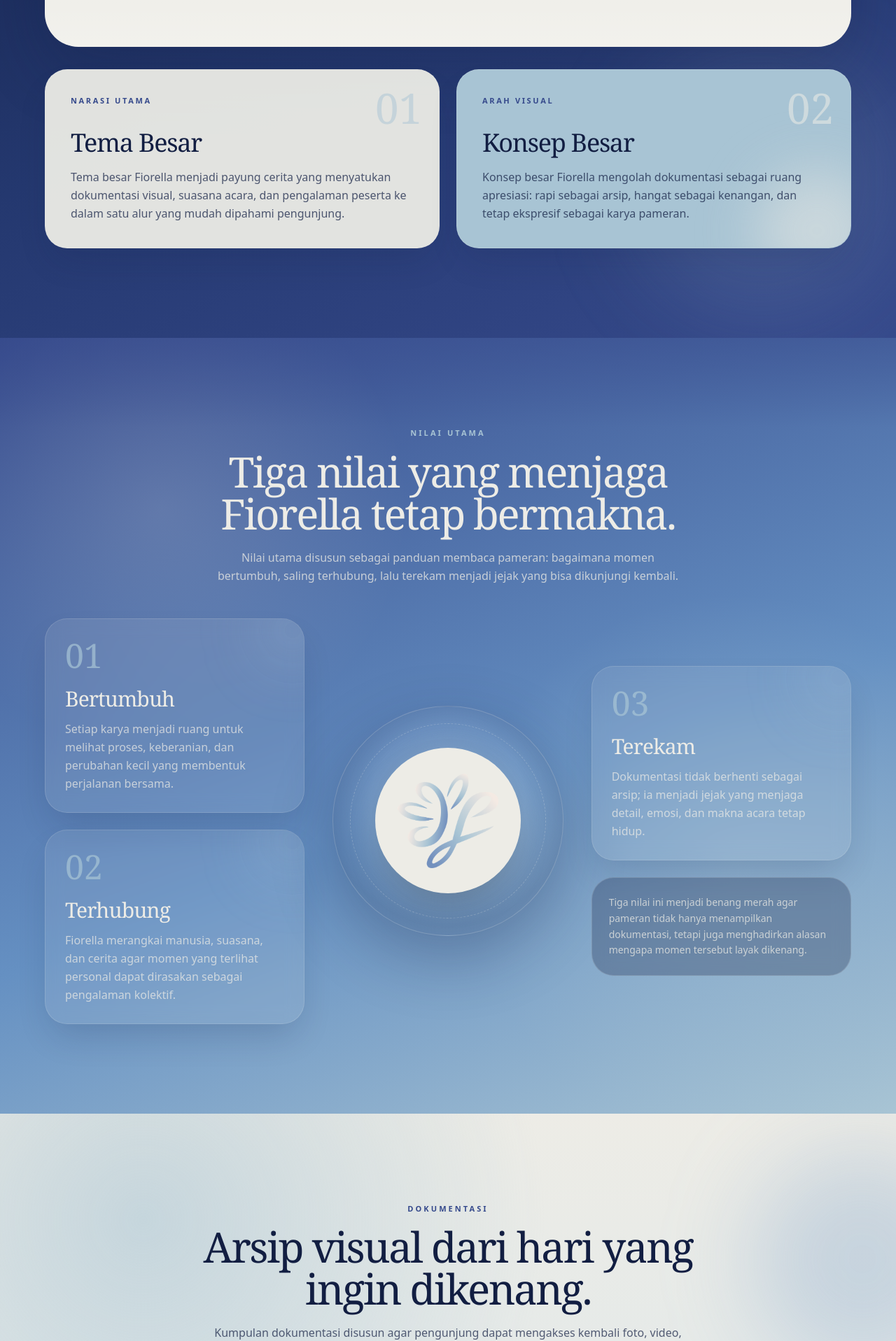
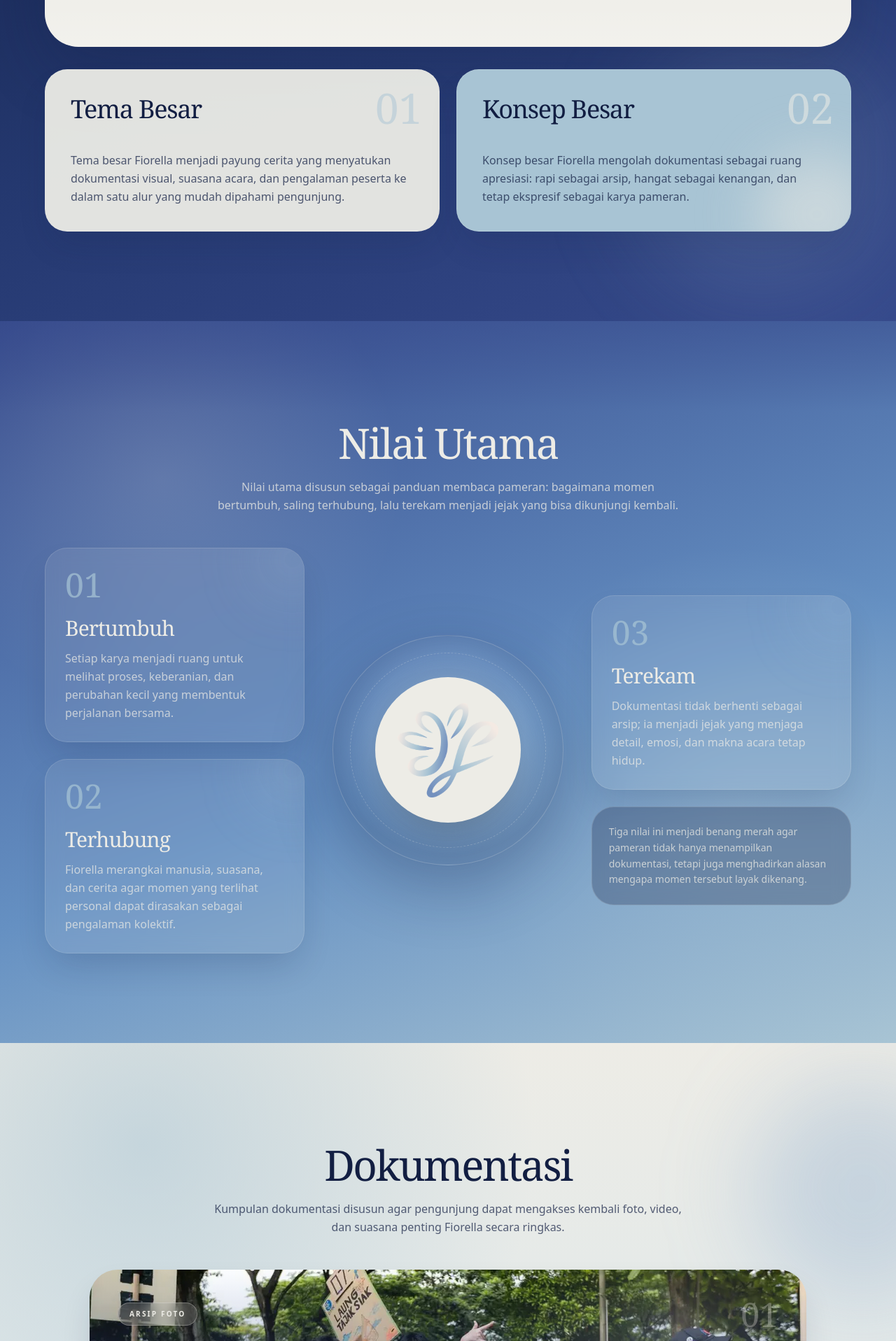
Before and after one commit to gisellavika2-dot/pameran-fiorella, a Next.js app: page /tentang-fiorella in a window 1280 px wide. Shown: the part 583-2500 px from the top of the page at 70% size. Built offline with nearby package versions, Linux system fonts and the light colour scheme.

Commit message:
benerin margin logo di home

```diff
--- a/src/app/(pages)/tentang-fiorella/page.tsx
+++ b/src/app/(pages)/tentang-fiorella/page.tsx
@@ -277,12 +277,10 @@
               <div className="absolute right-6 top-6 font-serif text-6xl leading-none text-[#A8C4D4]/50">
                 01
               </div>
-              <p className="mb-8 text-[11px] font-bold uppercase tracking-[0.24em] text-[#364A8C]">
-                Narasi Utama
-              </p>
               <h2 className="font-serif text-3xl font-normal tracking-[-0.035em] text-[#121E42] md:text-4xl">
                 Tema Besar
               </h2>
+              <br></br>
               <p className="mt-4 text-sm leading-relaxed text-[#121E42]/72 md:text-base">
                 Tema besar Fiorella menjadi payung cerita yang menyatukan dokumentasi visual, suasana acara, dan pengalaman peserta ke dalam satu alur yang mudah dipahami pengunjung.
               </p>
@@ -293,12 +291,10 @@
               <div className="absolute right-6 top-6 font-serif text-6xl leading-none text-[#EDECE6]/55">
                 02
               </div>
-              <p className="mb-8 text-[11px] font-bold uppercase tracking-[0.24em] text-[#364A8C]">
-                Arah Visual
-              </p>
               <h2 className="font-serif text-3xl font-normal tracking-[-0.035em] text-[#121E42] md:text-4xl">
                 Konsep Besar
               </h2>
+              <br></br>
               <p className="relative mt-4 text-sm leading-relaxed text-[#121E42]/72 md:text-base">
                 Konsep besar Fiorella mengolah dokumentasi sebagai ruang apresiasi: rapi sebagai arsip, hangat sebagai kenangan, dan tetap ekspresif sebagai karya pameran.
               </p>
@@ -311,8 +307,8 @@
         <div className="pointer-events-none absolute inset-x-0 top-0 h-32 bg-gradient-to-b from-[#364A8C]/45 to-transparent" />
         <div className="relative z-10 mx-auto max-w-6xl">
           <SectionHeader
-            eyebrow="Nilai Utama"
-            title="Tiga nilai yang menjaga Fiorella tetap bermakna."
+            eyebrow=""
+            title="Nilai Utama"
             description="Nilai utama disusun sebagai panduan membaca pameran: bagaimana momen bertumbuh, saling terhubung, lalu terekam menjadi jejak yang bisa dikunjungi kembali."
           />
 
@@ -324,8 +320,8 @@
         <div className="pointer-events-none absolute -right-28 top-12 h-80 w-80 rounded-full bg-[#6590C2]/25 blur-3xl" />
         <div className="relative z-10 mx-auto max-w-5xl">
           <SectionHeader
-            eyebrow="Dokumentasi"
-            title="Arsip visual dari hari yang ingin dikenang."
+            eyebrow=""
+            title="Dokumentasi"
             description="Kumpulan dokumentasi disusun agar pengunjung dapat mengakses kembali foto, video, dan suasana penting Fiorella secara ringkas."
             dark
           />
--- a/src/app/page.tsx
+++ b/src/app/page.tsx
@@ -1,5 +1,3 @@
-// src/app/page.tsx
-
 import Image from "next/image";
 import Link from "next/link";
 import { divisions } from "@/data/divisions";
@@ -19,18 +17,39 @@
       <section className="hero-section">
         <div className="hero-ornament hero-ornament-one" />
         <div className="hero-ornament hero-ornament-two" />
-        <div className="hero-card">
-          <div className="hero-mark">
-            <Image src="/figma/fiorella-blue.png" alt="Fiorella" width={318} height={426} priority />
+
+        {/* Kartu Hero dengan tata letak flex sejajar dan simetris */}
+        <div className="hero-card flex flex-col items-center justify-center gap-8 p-8 md:flex-row md:gap-12 md:p-14">
+          <div className="hero-mark flex shrink-0 items-center justify-center">
+            <Image
+              src="/figma/fiorella-blue.png"
+              alt="Fiorella"
+              width={280}
+              height={380}
+              className="h-auto w-full max-w-[240px] object-contain md:max-w-[280px]"
+              priority
+            />
           </div>
-          <div className="hero-copy">
+
+          <div className="hero-copy flex flex-col items-start justify-center">
             <span className="eyebrow">“bunga kecil”</span>
             <h1>Fiorella</h1>
-            <p>Tempat karya, cerita, dan kebersamaan tumbuh menjadi satu. Sebuah pameran dokumentasi perjalanan OMB UMN 2026.</p>
-            <Link className="figma-button" href="/tentang-fiorella">Selengkapnya <span>→</span></Link>
+            <p>
+              Tempat karya, cerita, dan kebersamaan tumbuh menjadi satu. Sebuah
+              pameran dokumentasi perjalanan OMB UMN 2026.
+            </p>
+            <Link className="figma-button" href="/tentang-fiorella">
+              Selengkapnya <span>→</span>
+            </Link>
           </div>
         </div>
-        <svg className="hero-wave" viewBox="0 0 1440 128" preserveAspectRatio="none" aria-hidden="true">
+
+        <svg
+          className="hero-wave"
+          viewBox="0 0 1440 128"
+          preserveAspectRatio="none"
+          aria-hidden="true"
+        >
           <path d="M0 0H1440V72C1260 46 1110 42 952 71C765 105 635 129 447 108C270 89 159 47 0 33V0Z" />
         </svg>
       </section>
@@ -39,7 +58,9 @@
         <p className="section-kicker">Linimasa kegiatan</p>
         <h2>Hari Pelaksanaan</h2>
         <EventCarousel items={schedule.slice(0, 5)} />
-        <Link className="text-link" href="/hari-pelaksanaan">Lihat seluruh rangkaian <span>→</span></Link>
+        <Link className="text-link" href="/hari-pelaksanaan">
+          Lihat seluruh rangkaian <span>→</span>
+        </Link>
       </section>
 
       <section id="divisi" className="editorial-section divisions-section">
@@ -53,13 +74,21 @@
         <h2>Dibalik Kepanitiaan</h2>
         <div className="mosaic" aria-label="Kolase dokumentasi panitia">
           {behindTheScenesRows.map((row, rowIndex) => (
-            <div className={`mosaic-row ${rowIndex === 1 ? "mosaic-row-left" : "mosaic-row-right"}`} key={rowIndex}>
+            <div
+              className={`mosaic-row ${
+                rowIndex === 1 ? "mosaic-row-left" : "mosaic-row-right"
+              }`}
+              key={rowIndex}
+            >
               {Array.from({ length: 4 }, (_, setIndex) => (
                 <div className="mosaic-track" key={setIndex}>
                   {row.map((photoIndex) => (
                     <div className="mosaic-cell" key={photoIndex}>
                       {/* eslint-disable-next-line @next/next/no-img-element */}
-                      <img src={`https://picsum.photos/seed/fiorella-panitia-${photoIndex}/560/320`} alt="Placeholder dokumentasi panitia" />
+                      <img
+                        src={`https://picsum.photos/seed/fiorella-panitia-${photoIndex}/560/320`}
+                        alt="Placeholder dokumentasi panitia"
+                      />
                       <span>{String(photoIndex + 1).padStart(2, "0")}</span>
                     </div>
                   ))}
@@ -68,14 +97,22 @@
             </div>
           ))}
         </div>
-        <Link className="figma-button dark-button" href="/dibalik-kepanitiaan">Hasil Dokumentasi <span>→</span></Link>
+        <Link className="figma-button dark-button" href="/dibalik-kepanitiaan">
+          Hasil Dokumentasi <span>→</span>
+        </Link>
       </section>
 
       <section className="editorial-section contest-section">
         <p className="section-kicker">Ruang untuk berkarya</p>
         <h2>Sayembara Visual</h2>
-        <div className="coming-card"><span>Segera hadir</span><strong>Coming Soon</strong><p>Karya terpilih sedang kami siapkan untuk dipamerkan.</p></div>
-        <Link className="text-link" href="/sayembara">Kunjungi sayembara <span>→</span></Link>
+        <div className="coming-card">
+          <span>Segera hadir</span>
+          <strong>Coming Soon</strong>
+          <p>Karya terpilih sedang kami siapkan untuk dipamerkan.</p>
+        </div>
+        <Link className="text-link" href="/sayembara">
+          Kunjungi sayembara <span>→</span>
+        </Link>
       </section>
     </main>
   );
```
